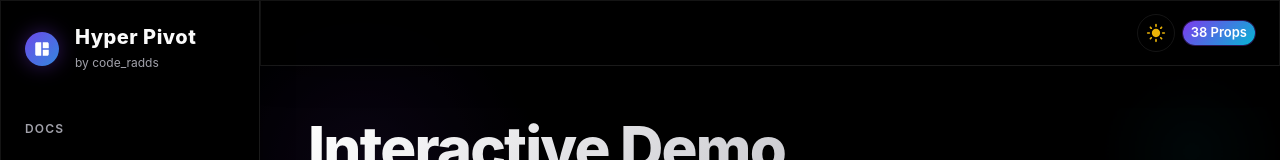
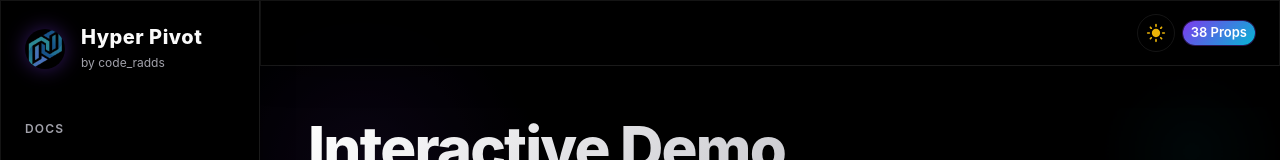
Before and after one commit to radhika0910/hyper-pivot-docs, a React (Vite) app: page / in a window 1280 px wide. Shown: the top 160 px of the page. Built offline with nearby package versions, Linux system fonts and the light colour scheme.

Commit message:
Refactor code structure for improved readability and maintainability

```diff
--- a/index.html
+++ b/index.html
@@ -1,12 +1,16 @@
 <!doctype html>
 <html lang="en">
+
 <head>
   <meta charset="UTF-8" />
   <meta name="viewport" content="width=device-width, initial-scale=1.0" />
+  <link rel="icon" href="/logo.png" />
   <title>Hyper Pivot Documentation</title>
 </head>
+
 <body>
   <div id="root"></div>
   <script type="module" src="/src/main.tsx"></script>
 </body>
+
 </html>
--- a/src/App.tsx
+++ b/src/App.tsx
@@ -95,8 +95,8 @@ export default function App() {
   const drawer = (
     <Box sx={{ display: 'flex', flexDirection: 'column', height: '100%' }}>
       <Toolbar sx={{ py: 3 }}>
-        <Box sx={{ width: 34, height: 34, borderRadius: 2, background: 'linear-gradient(135deg, #7C3AED, #06B6D4)', backgroundSize: '200% 200%', animation: 'gradientShift 4s ease infinite', display: 'flex', alignItems: 'center', justifyContent: 'center', mr: 2, boxShadow: '0 0 20px rgba(124,58,237,0.4)' }}>
-          <AutoAwesomeMosaicIcon sx={{ color: '#fff', fontSize: 18 }} />
+        <Box sx={{ width: 40, height: 40, borderRadius: 2, overflow: 'hidden', display: 'flex', alignItems: 'center', justifyContent: 'center', mr: 2, boxShadow: '0 0 20px rgba(124,58,237,0.4)', background: '#000', img: { width: '100%', height: '100%', objectFit: 'cover' } }}>
+          <img src="/public/logo.png" alt="Hyper Pivot Logo" />
         </Box>
         <Box>
           <Typography variant="h6" sx={{ fontWeight: 800, letterSpacing: 0.5, lineHeight: 1.2 }}>Hyper Pivot</Typography>
```
Also changed, not shown: public/logo.png (added). Lines whose indentation alone changed are shown as unchanged.
